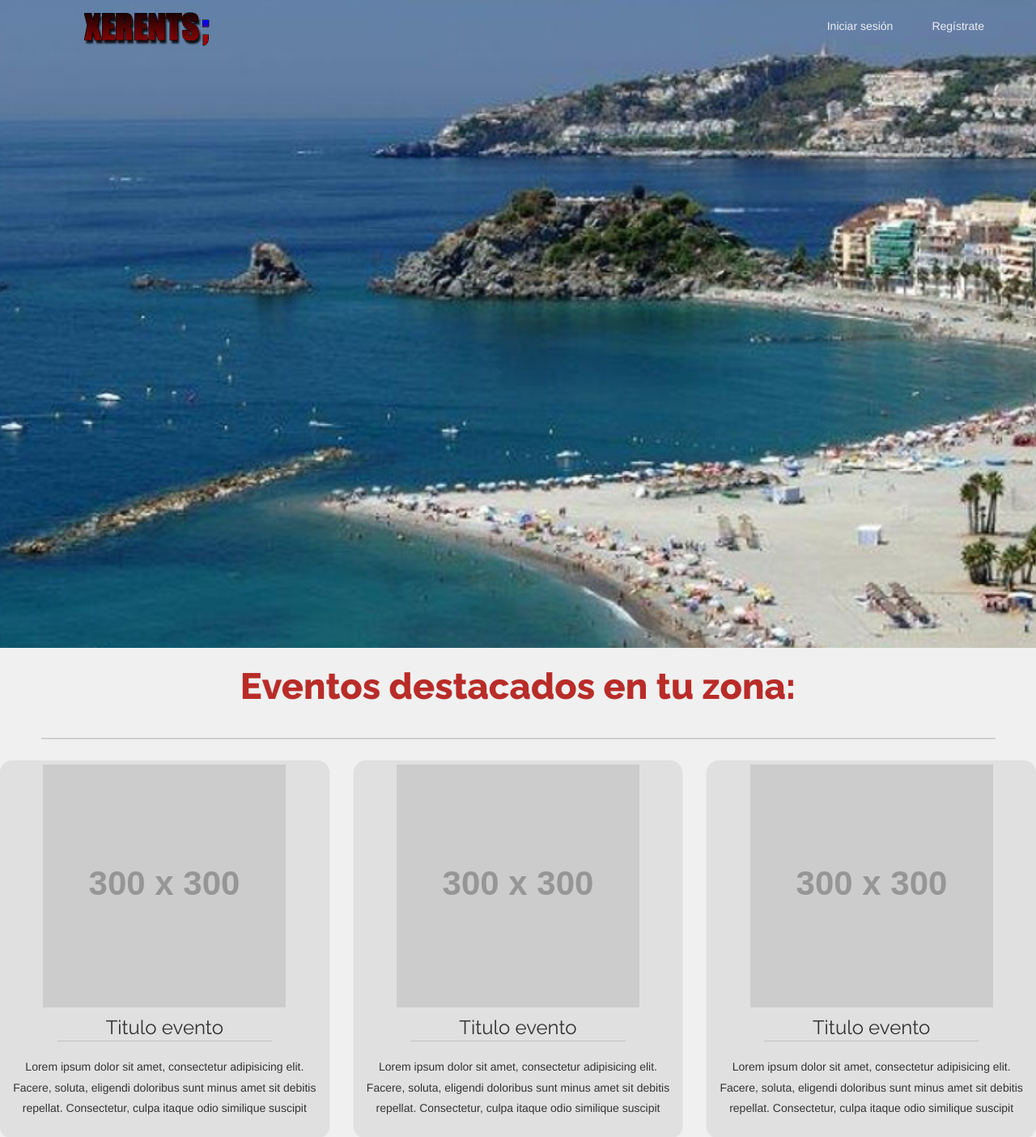
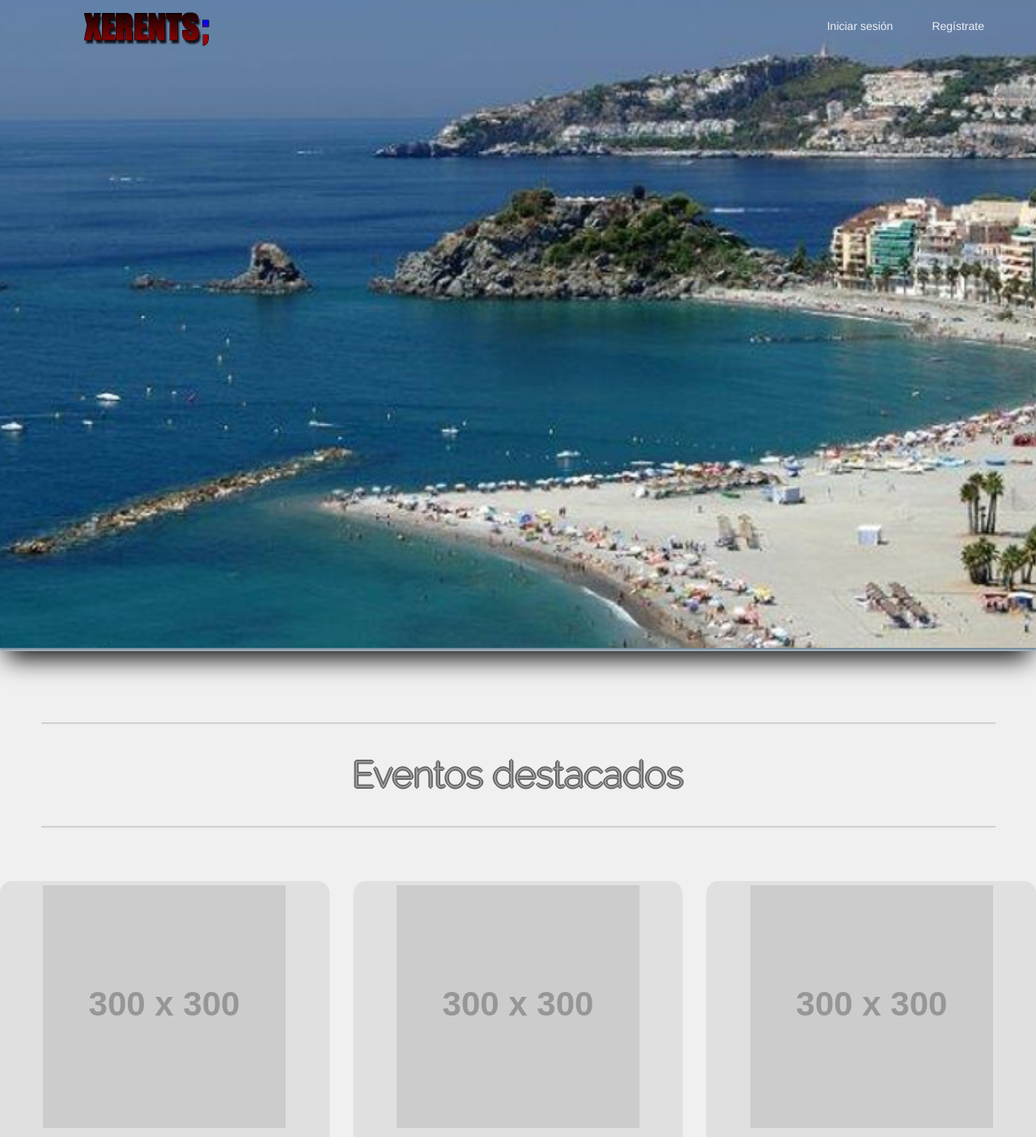
Before and after one commit to alextverdyy/xerents, a PHP site: page / in a window 1280 px wide. Shown: the top 1404 px of the page at 81% size. Run offline with PHP 8.4, Linux system fonts and the light colour scheme; grey boxes labelled with a size stand in for pictures from a placeholder-image service; some libraries are stand-ins or nearby versions.

Commit message:
Plantilla avance 2

```diff
--- a/index.html
+++ b/index.html
@@ -20,7 +20,7 @@
 <div id="contenedor">
 
     <!--Cabecera de pagina-->
-    <div id="cabecera">
+    <div id="cabecera" class="shelf">
         <!-- Uses a transparent header that draws on top of the layout's background -->
         <style>
             .demo-layout-transparent {
@@ -59,6 +59,8 @@
             </main>
 
         </div>
+
+
     </div>
     <!--FIN Cabecera de pagina FIN-->
 
@@ -69,8 +71,9 @@
     <!--Eventos destacados de tu localizacion-->
     <div id="destacados">
         <div class = "row centrar-texto" >
-            <h2 id="titEventos">Eventos destacados en tu zona: </h2>
-            <hr class="separador" />
+            <hr class="separador" style="margin-bottom:-2% !important; margin-top:7%; !important;" />
+            <h2 id="titEventos">Eventos destacados </h2>
+            <hr class="separador" style="margin-bottom: 5% !important;" />
             <div class="col-xs-18 col-sm-7 col-md-4">
                 <div class="thumbnail">
                     <img src="http://placehold.it/300?text=Evento" alt="" class="imgdestacadas">
--- a/style.css
+++ b/style.css
@@ -1,4 +1,4 @@
-@import url('https://fonts.googleapis.com/css?family=Raleway:100,400,800');
+@import url('https://fonts.googleapis.com/css?family=Raleway:100,200,400,800');
 
 /*Estilo General*/
 
@@ -65,8 +65,11 @@
 #titEventos
 {
     font-family: 'Raleway', sans-serif;
-    font-weight: 800;
-    color: #b92c28;
+    font-weight: 200;
+    color: darkgray;
+    margin-top: 5%;
+    text-shadow: 2px 0 0 #686868 , -2px 0 0 #686868, 0 2px 0 #686868, 0 -2px 0 #686868 , 1px 1px #686868 , -1px -1px 0 #686868 , 1px -1px 0 #686868 , -1px 1px 0 #686868 ;
+
 }
 
 #logo
@@ -83,6 +86,7 @@
 {
     width:100%;
     height: 100%;
+    box
 }
 
 #titulo
@@ -163,3 +167,105 @@
     height:15%;
 }
 /*FIN Estilo Pie FIN*/
+
+
+
+
+
+body {
+    background-color: #ffffff;
+}
+.shelf {
+    display: block;
+    position: relative;
+    width: 60%;
+    height: 20px;
+    margin: auto 0;
+    background-image: -moz-linear-gradient(90deg, #d1d8de 0%, #eff1f3 100%);
+    /*FF3.6+ */
+    background-image: -webkit-gradient(90deg, left top, right bottom, color-stop(0%, #d1d8de), color-stop(100%, #eff1f3));
+    /*Chrome,Safari4+ */
+    background-image: -webkit-linear-gradient(90deg, #d1d8de 0%, #eff1f3 100%);
+    /*Chrome10+,Safari5.1+ */
+    background-image: -o-linear-gradient(90deg, #d1d8de 0%, #eff1f3 100%);
+    /* Opera 11.10+ */
+    background-image: -ms-linear-gradient(90deg, #d1d8de 0%, #eff1f3 100%);
+    /*IE10+ */
+    filter: progid:DXImageTransform.Microsoft.gradient( startColorstr='#eff1f3', endColorstr='#d1d8de', GradientType='0' );
+    /* IE6-9 */
+    -webkit-box-shadow: 0 2px 2px #708698, 0 4px 0 #abb8c3, 0 20px 30px -8px #000000, transparent 0 0 0, transparent 0 0 0, transparent 0 0 0;
+    -moz-box-shadow: 0 2px 2px #708698, 0 4px 0 #abb8c3, 0 20px 30px -8px #000000, transparent 0 0 0, transparent 0 0 0, transparent 0 0 0;
+    box-shadow: 0 2px 2px #708698, 0 4px 0 #abb8c3, 0 20px 30px -8px #000000, transparent 0 0 0, transparent 0 0 0, transparent 0 0 0;
+}
+.bookend_left {
+    display: block;
+    position: absolute;
+    left: -25px;
+    top: -18px;
+    width: 36px;
+    height: 36px;
+    background-color: #ffffff;
+    -webkit-transform: rotate(35deg);
+    -moz-transform: rotate(35deg);
+    -ms-transform: rotate(35deg);
+    -o-transform: rotate(35deg);
+}
+.bookend_left:before {
+    position: absolute;
+    top: 31px;
+    left: 17px;
+    width: 20px;
+    height: 10px;
+    background-color: #ffffff;
+    content: "";
+    -webkit-transform: rotate(-35deg);
+    -moz-transform: rotate(-35deg);
+    -ms-transform: rotate(-35deg);
+    -o-transform: rotate(-35deg);
+}
+.bookend_right {
+    display: block;
+    position: absolute;
+    right: -25px;
+    top: -18px;
+    width: 36px;
+    height: 36px;
+    background-color: #ffffff;
+    -webkit-transform: rotate(-35deg);
+    -moz-transform: rotate(-35deg);
+    -ms-transform: rotate(-35deg);
+    -o-transform: rotate(-35deg);
+}
+.bookend_right:before {
+    position: absolute;
+    top: 31px;
+    right: 17px;
+    width: 20px;
+    height: 10px;
+    background-color: #ffffff;
+    content: "";
+    -webkit-transform: rotate(35deg);
+    -moz-transform: rotate(35deg);
+    -ms-transform: rotate(35deg);
+    -o-transform: rotate(35deg);
+}
+.shelf .reflection {
+    display: block;
+    position: absolute;
+    top: 20px;
+    left: 1px;
+    width: 99.8%;
+    height: 1px;
+    background-image: -moz-linear-gradient(0deg, #ffffff 0%, rgba(255, 255, 255, 0.5) 35%, #ffffff 65%, rgba(255, 255, 255, 0.7) 100%);
+    /*FF3.6+ */
+    background-image: -webkit-gradient(linear, left top, right top, color-stop(0%, #ffffff), color-stop(35%, rgba(255, 255, 255, 0.5)), color-stop(65%, #ffffff), color-stop(100%, rgba(255, 255, 255, 0.7)));
+    /*Chrome,Safari4+ */
+    background-image: -webkit-linear-gradient(0deg, #ffffff 0%, rgba(255, 255, 255, 0.5) 35%, #ffffff 65%, rgba(255, 255, 255, 0.7) 100%);
+    /* Chrome10+,Safari5.1+ */
+    background-image: -o-linear-gradient(0deg, #ffffff 0%, rgba(255, 255, 255, 0.5) 35%, #ffffff 65%, rgba(255, 255, 255, 0.7) 100%);
+    /* Opera 11.10+ */
+    background-image: -ms-linear-gradient(0deg, #ffffff 0%, rgba(255, 255, 255, 0.5) 35%, #ffffff 65%, rgba(255, 255, 255, 0.7) 100%);
+    /*IE10+ */
+    filter: progid:DXImageTransform.Microsoft.gradient( startColorstr='rgba(255, 255, 255, 0.7)', endColorstr='#ffffff', GradientType='0' );
+    /* IE6-9 */
+}
```
